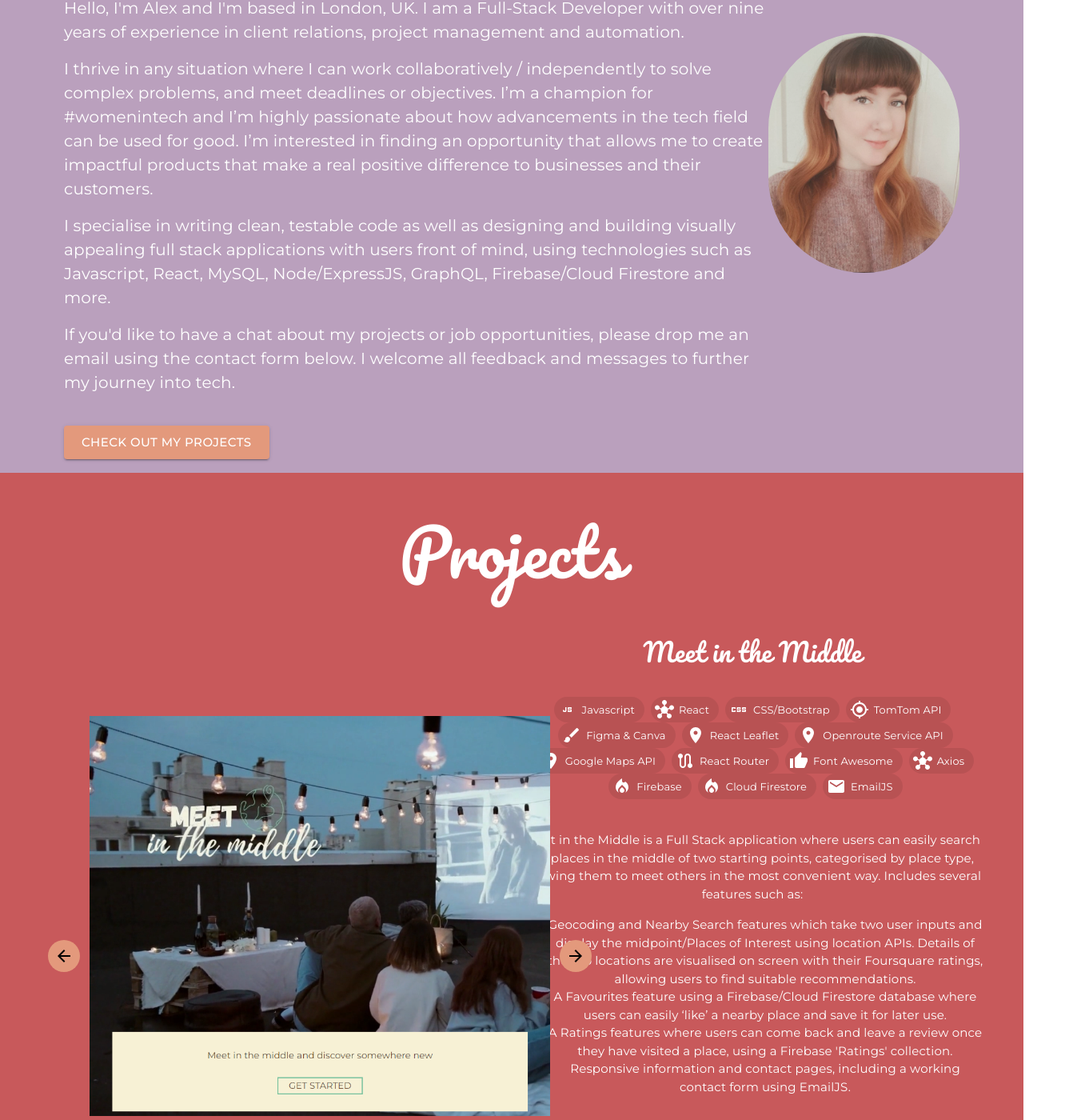
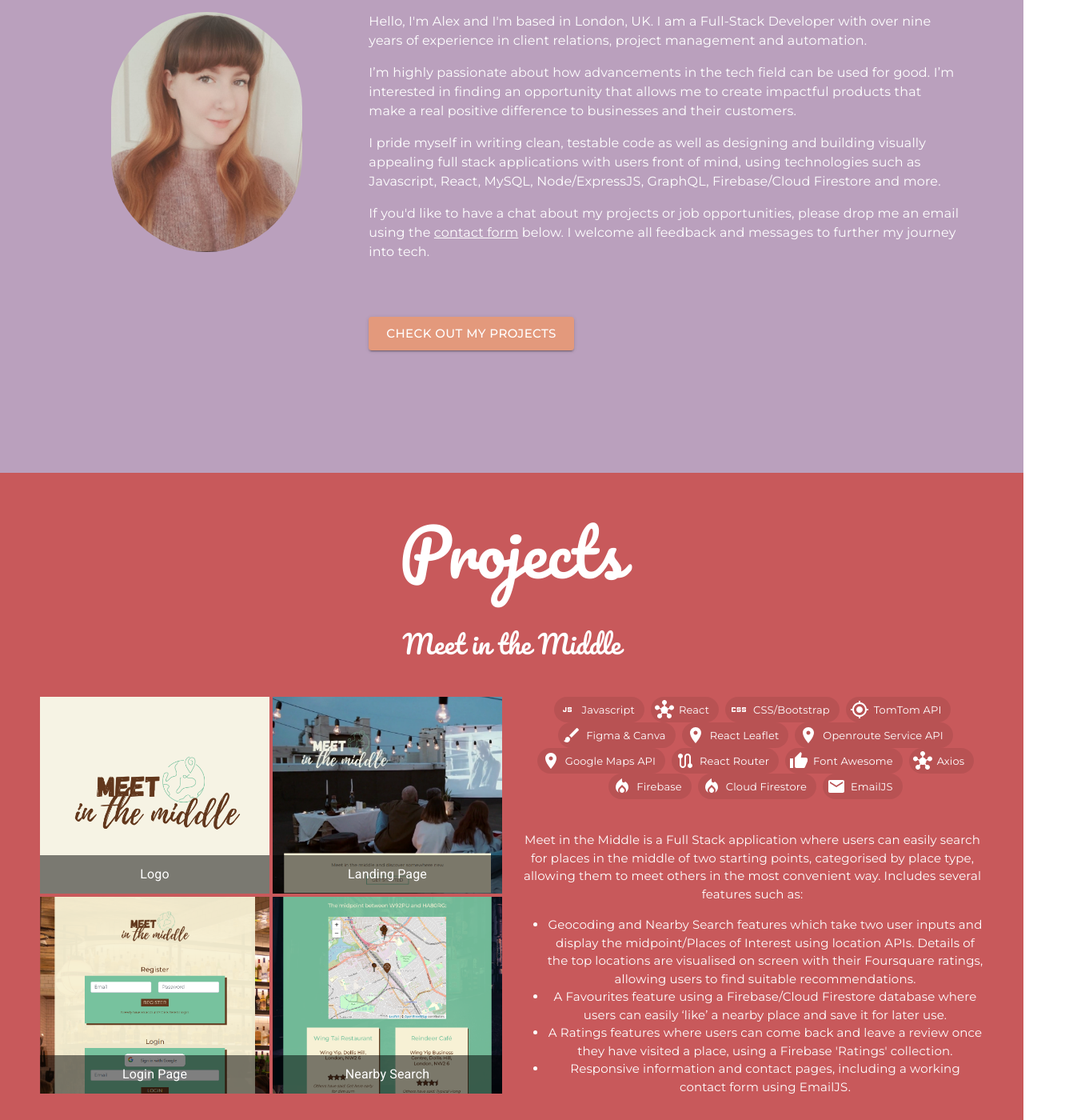
Before and after one commit to AlexJackson01/portfolio, a React (Create React App) app in the folder portfolio/: page / in a window 1280 px wide. Shown: the part 1009-2409 px from the top of the page at 80% size, 1352 px wide, since content can reach past the window. Built offline with nearby package versions, Linux system fonts and the light colour scheme.

Commit message:
Added some mobile responsiveness to project and welcome sections

```diff
--- a/portfolio/src/App.css
+++ b/portfolio/src/App.css
@@ -33,6 +33,17 @@ html {
     margin-right: 20px;
 }
 
+.contact-link {
+    color: white;
+    text-decoration: underline;
+    text-transform: none;
+}
+
+.contact-link:hover {
+    color: white;
+    font-weight: bold;
+}
+
 .nav-links:hover {
     color: white;
     text-decoration: none;
@@ -66,6 +77,7 @@ h1 {
 }
 
 .social {
+    height: 100px;
     margin: 20px;
 }
 
@@ -83,7 +95,8 @@ h4 {
     font-family: "Pacifico", cursive;
     font-weight: 10;
     color: white;
-    padding-bottom: 20px;
+    padding-bottom: 40px;
+    text-align: center;
 }
 
 h2 {
@@ -91,7 +104,7 @@ h2 {
     font-family: "Pacifico", cursive;
     font-weight: 10;
     color: white;
-    padding-bottom: 30px;
+    padding-bottom: 40px;
 }
 
 h3 {
@@ -119,9 +132,11 @@ h6 {
 }
 
 .see-projects {
-    display: block;
+    /* display: block; */
     margin: 0 auto;
-    margin-top: -30px;
+    margin-left: 0 auto;
+    margin-right: 0 auto;
+    /* margin-top: -30px; */
 }
 
 .project-image-dev {
@@ -157,7 +172,7 @@ h6 {
 p {
     font-family: "Montserrat", sans-serif;
     color: white;
-    font-size: 20px;
+    font-size: 16px;
 }
 
 .project-description {
@@ -180,6 +195,7 @@ p {
 .project-buttons {
     margin-top: 40px;
     margin-right: 10px;
+    margin-bottom: 100px;
 }
 
 .app-button {
@@ -193,6 +209,9 @@ p {
 .headshot {
     height: 300px;
     border-radius: 300px;
+    display: block;
+    margin: 0 auto;
+    margin-bottom: 50px;
 }
 
 .headshot-container {
@@ -314,243 +333,42 @@ form {
     font-family: "Montserrat", sans-serif;
 }
 
-
-/* body {
-    font-family: "Montserrat", sans-serif;
-    margin: 0;
-    padding: 0;
-}
-
-.intro {
-    background-color: #69ba97;
-    color: white;
-    font-size: 70px;
-    font-weight: 50;
-    text-align: center;
-    display: flex;
-    justify-content: center;
-}
-
-section {
-    background-color: white;
-}
-
-.hero {
-    background-color: #69ba97;
-    color: white;
-    font-size: 40px;
-    height: 100vh;
-}
-
-.logo {
-    height: 70px;
-}
-
-.hamburger {
-    color: white;
-}
-
-
-
-.footer-credits p {
-    font-size: 20px;
-    color: darkgray;
-}
-
-nav {
-    display: flex;
-    justify-content: space-between;
-}
-
-ul {
-    display: flex;
-    list-style-type: none;
-    width: 500px;
-    justify-content: space-around;
-    font-size: 30px;
-}
-
-li {
-    text-decoration: none;
-}
-
-h1 {
-    font-size: 90px;
-    font-family: "Pacifico", cursive;
-    margin: 0;
-    font-weight: 50;
-}
-
-h2 {
-    font-size: 80px;
-    font-family: "Pacifico", cursive;
-    font-weight: 10;
-    color: #fcc;
-    text-shadow: -1px 0 #539176, 0 1px #539176, 1px 0 #539176, 0 -1px #539176;
-}
-
-p {
-    margin: 0;
-    font-weight: 300;
-    font-size: 30px;
-}
-
-
-
-.hero-area {
-    display: flex;
-    height: 100%;
-    justify-content: space-between;
-    align-items: center;
-}
-
-.hero-text {
-    margin-left: 80px;
-    margin-bottom: 90px;
-}
-
-.button {
-    width: 200px;
-    height: 50px;
-    border-radius: 30px;
-    border: solid #539176 2px;
-    background-color: #fcc;
-    color: #539176 !important;
-    text-align: center;
-    font-weight: 300;
-    font-size: 30px;
-    padding-top: 10px;
-    margin-top: 20px;
-}
-
-.button-text {
-    color: #539176;
-}
-
-.button-text:hover {
-    color: #fcc;
-}
-
-
-
-.button:active {
-    background-color: #a9a9a9;
-    color: #808080;
-}
-
-.socials {
-    padding-bottom: 100px;
-}
-
-.logo {
-    font-family: "Pacifico", cursive;
-    margin: 18px;
-}
-
-.social {
-    margin: 20px;
-}
-
-.sub-section-alternative {
-    display: flex;
-    flex-direction: column;
-    text-align: center;
-    padding: 50px;
-    height: 100vh;
-}
-
-
-
-@media only screen and (max-width: 1000px) {
-    .project-container {
-        display: flex;
-        flex-wrap: wrap;
+@media only screen and (max-width: 800px) {
+    h1 {
+        font-size: 55px;
     }
 }
 
-.project-image {
-    margin-top: 25px;
-    width: 200px;
-    border-radius: 50%;
-    border: solid #539176 1px;
-}
-
-hr {
-    margin-left: 20px;
-    margin-right: 20px;
-    color: lightgray;
-}
-
-
-
-a {
-    text-decoration: none;
-    color: white;
-}
-
-
-
-.hamburger {
-    display: none;
-}
-
-.hamburger:focus {
-    outline: 0;
-}
-
-@media only screen and (max-width: 1000px) {
-    .hamburger {
-        display: block;
-        border: 0;
-        background-color: transparent;
-        color: white;
-        font-size: 30px;
-        margin: 20px;
-        align-self: flex-end;
+@media only screen and (max-width: 1200px) {
+    .hero-title {
+        font-size: 20px;
     }
-    ul {
-        display: none;
-        background-color: #7acaa6;
-        margin: 0px;
+    .hero {
+        height: 100vh;
+        width: 100vw;
     }
-    h1 {
-        font-size: 110px;
+    .headshot {
+        height: 200px;
     }
-    h2 {
-        font-size: 80px;
+    .social {
+        height: 25px;
+    }
+    .sub-section {
+        height: 100%;
+    }
+    .project-buttons {
+        margin-top: 40px;
+        margin-right: 0px;
+        margin-bottom: 100px;
     }
     p {
-        font-size: 35px;
-    }
-    .information p {
-        font-size: 35px;
-    }
-    ul.show {
-        display: block;
-    }
-    nav {
-        display: flex;
-        flex-direction: column-reverse;
-        background-color: #7acaa6;
-        margin-bottom: 10px;
-    }
-    #nav-list {
-        font-size: 45px;
-    }
-    .logo {
-        display: none;
-    }
-    .project-card {
-        width: 400px;
-        height: 700px;
-        font-size: 25px;
-        padding: 0;
+        font-size: 14px;
     }
     .project-image {
         width: 300px;
     }
     .subtext {
-        font-size: 30px;
+        font-size: 12px;
     }
     .button {
         width: 250px;
@@ -571,4 +389,4 @@ a {
     .button-text {
         font-size: 35px;
     }
-} */
+}
--- a/portfolio/src/App.js
+++ b/portfolio/src/App.js
@@ -33,8 +33,6 @@ function App() {
               <svg
                 xmlns="http://www.w3.org/2000/svg"
                 fill="#fff"
-                width="50"
-                height="50"
                 viewBox="0 0 24 24"
               >
                 <path
@@ -44,12 +42,10 @@ function App() {
             </a>
           </div>
           <div>
-            <a href="https://www.github.com/AlexJackson01" class="social">
+            <a href="https://www.github.com/AlexJackson01" className="social">
               <svg
                 xmlns="http://www.w3.org/2000/svg"
                 fill="#fff"
-                width="50"
-                height="50"
                 viewBox="0 0 24 24"
               >
                 <path
--- a/portfolio/src/components/About.js
+++ b/portfolio/src/components/About.js
@@ -12,14 +12,23 @@ export default function About() {
         <Fade bottom>
         <div>
             <h4>Welcome</h4>
-            <p>Hello, I'm Alex and I'm based in London, UK. I am a Full-Stack Developer with over nine years of experience in client relations, project management and automation.</p>
-            <p>I thrive in any situation where I can work collaboratively / independently to solve complex problems, and meet deadlines or objectives. I’m a champion for #womenintech and I’m highly passionate about how advancements in the tech field can be used for good. I’m interested in finding an opportunity that allows me to create impactful products that make a real positive difference to businesses and their customers.</p>
-            <p>I specialise in writing clean, testable code as well as designing and building visually appealing full stack applications with users front of mind, using technologies such as Javascript, React, MySQL, Node/ExpressJS, GraphQL, Firebase/Cloud Firestore and more.</p>
-            <p>If you'd like to have a chat about my projects or job opportunities, please drop me an email using the contact form below. I welcome all feedback and messages to further my journey into tech.</p>
-        <div className='see-projects'>
+            <div className='row'>
+              <div className='col-lg-4 col-sm-12'>
+                <img className="headshot" src={Me} alt="Alex Jackson headshot" />
+    </div>
+    <div className='col-lg-8 col-sm-12'>
+            <p className='about-text'>Hello, I'm Alex and I'm based in London, UK. I am a Full-Stack Developer with over nine years of experience in client relations, project management and automation.</p>
+            <p>I’m highly passionate about how advancements in the tech field can be used for good. I’m interested in finding an opportunity that allows me to create impactful products that make a real positive difference to businesses and their customers.</p>
+            <p>I pride myself in writing clean, testable code as well as designing and building visually appealing full stack applications with users front of mind, using technologies such as Javascript, React, MySQL, Node/ExpressJS, GraphQL, Firebase/Cloud Firestore and more.</p>
+            <p>If you'd like to have a chat about my projects or job opportunities, please drop me an email using the <a className="contact-link" href="#contact">contact form</a> below. I welcome all feedback and messages to further my journey into tech.</p>
+
+            <div className='see-projects'>
           <Button variant="contained" href="#projects" size="large" sx={{fontFamily: "Montserrat", backgroundColor: "#e3997c", "&:hover": {backgroundColor: "#e8ad96", color: "#486b53"}}}>
           Check Out My Projects
           </Button>
+      </div>
+          </div>
+
           </div>
 
 
@@ -29,9 +38,6 @@ export default function About() {
 
 
     </div>
-    <div className="headshot-container">
-        <img className="headshot" src={Me} alt="Alex Jackson headshot" />
-    </div>
     </Fade>
   </div>
   )
--- a/portfolio/src/components/projects/codify/Codify.js
+++ b/portfolio/src/components/projects/codify/Codify.js
@@ -1,60 +1,60 @@
 import React from 'react';
 import Fade from 'react-reveal/Fade';
-import Carousel from 'react-material-ui-carousel'
 import Chip from '@mui/material/Chip';
 import Stack from '@mui/material/Stack';
 import Button from '@mui/material/Button';
+import ImageList from '@mui/material/ImageList';
+import ImageListItem from '@mui/material/ImageListItem';
+import ImageListItemBar from '@mui/material/ImageListItemBar';
 import {Javascript, Hub, Css, Brush, Route, ThumbUp, SetMeal, VpnKey, Security, LocalPostOffice, Quiz,
-TableView, TextFields, FormatShapes, ColorLens, Biotech, ArrowForward, ArrowBack} from '@mui/icons-material';
+TableView, TextFields, FormatShapes, ColorLens, Biotech} from '@mui/icons-material';
 import Logo from "../codify/codify-logo.png";
-import Figma_1 from "../codify/figma1.png";
-import Figma_2 from "../codify/figma2.png";
 import Home from "../codify/codify-home.png";
 import Home2 from "../codify/codify-home2.png";
 import Whiteboard from "../codify/whiteboard.png";
 import Whiteboard2 from "../codify/whiteboard2.png";
 import Resources from "../codify/resources.png";
 
-const items = [
-  {
-      name: "Meet in the Middle Logo",
-      Image: Logo,
-  },
-  {
-    name: "Landing Page",
-    Image: Home2
-  },
-  {
-    name: "Whiteboard",
-    Image: Whiteboard2
-  },
-  {
-    name: "Resources",
-    Image: Resources
-  },
-]
-
-const Item = ({ item }) => {
-  return (
-    <div style={{ width: "100%", height: "100%" }}>
-      <div>
-      <img className="project-image" src={item.Image} />
-      </div>
-      <div>
-      </div>
-      </div>
-  );
+function srcset(image, size, rows = 1, cols = 1) {
+  return {
+    src: `${image}?w=${size * cols}&h=${size * rows}&fit=crop&auto=format`,
+    srcSet: `${image}?w=${size * cols}&h=${
+      size * rows
+    }&fit=crop&auto=format&dpr=2 2x`,
+  };
 }
-
 
 export default function Codify() {
   return (
     <div>
         <section>
             <Fade bottom>
-                <div className='project-carousels row'>
-                <div className='col-6'>
-                <h2>Codify</h2>
+            <h2>Codify</h2>
+                <div className='row'>
+                <div className='col-lg-6 col-sm-12'>
+                <ImageList
+                // sx={{ width: "100%" }}
+                variant="quilted"
+                cols={4}
+                rowHeight={121}
+            >
+            {itemData.map((item) => (
+                <ImageListItem key={item.img} cols={item.cols || 1} rows={item.rows || 1}>
+                <img
+                    {...srcset(item.img, 121, item.rows, item.cols)}
+                    alt={item.title}
+                    loading="lazy"
+                />
+                <ImageListItemBar
+            title={item.title}
+            subtitle={item.author}
+          />
+                </ImageListItem>
+            ))}
+            </ImageList>
+
+            </div>
+        <div className='col-lg-6 col-sm-12'>
             <div className='tech-stack'>
               <Stack direction="row" spacing={1} sx={{color: "white", display: "block", margin: "0", }}>
               <Chip icon={<Javascript style={{color: "white"}}/>} label="Javascript" variant="Filled" sx={{color: "white", fontFamily: "Montserrat"}}/>
@@ -95,23 +95,9 @@ export default function Codify() {
           See on Github
           </Button></p>
             </div>
-        <div className='col-6'>
+        <div className='col-lg-6 col-sm-12'>
 
 
-        <Carousel autoPlay className='project-carousel' indicators={true} NextIcon={<ArrowForward />}  PrevIcon={<ArrowBack/>} navButtonsProps={{          // Change the colors and radius of the actual buttons. THIS STYLES BOTH BUTTONS
-        style: {
-            backgroundColor: '#e3997c',
-            color: "black",
-            opacity: 100
-            // borderRadius: 0
-        }
-    }}
-
-        >
-            {
-                items.map( (item, i) => <Item key={i} item={item} /> )
-            }
-        </Carousel>
             </div>
             </div>
       </Fade>
@@ -119,3 +105,30 @@ export default function Codify() {
     </div>
   )
 }
+
+const itemData = [
+  {
+    img: Logo,
+    title: "Logo",
+    rows: 2,
+    cols: 2,
+  },
+  {
+    img: Home2,
+    title: "Landing Page",
+    rows: 2,
+    cols: 2,
+  },
+  {
+    img: Whiteboard2,
+    title: "Login Page",
+    rows: 2,
+    cols: 2,
+  },
+  {
+    img: Resources,
+    title: "Nearby Search",
+    rows: 2,
+    cols: 2,
+  },
+];
--- a/portfolio/src/components/projects/middle/Middle.js
+++ b/portfolio/src/components/projects/middle/Middle.js
@@ -3,53 +3,24 @@ import Fade from 'react-reveal/Fade';
 import Chip from '@mui/material/Chip';
 import Stack from '@mui/material/Stack';
 import Button from '@mui/material/Button';
+import ImageList from '@mui/material/ImageList';
+import ImageListItem from '@mui/material/ImageListItem';
+import ImageListItemBar from '@mui/material/ImageListItemBar';
 import {Javascript, Hub, Css, GpsFixed, Brush, Room, Route, ThumbUp,
-  LocalFireDepartment, Email, ArrowForward, ArrowBack} from '@mui/icons-material';
-import Carousel from 'react-material-ui-carousel'
+  LocalFireDepartment, Email} from '@mui/icons-material';
 import Logo from "../middle/Meet-logo.png";
 import Landing from "../middle/meet-landing.png";
-import Figma_1 from "../middle/Figma1.png";
-import Figma_2 from "../middle/Figma2.png";
-import HomePage from "../middle/meet-home.png";
 import LoginPage from "../middle/meet-login.png";
 import SearchPage from "../middle/meet-search.png";
 
-
-const items = [
-        {
-            name: "Meet in the Middle Logo",
-            Image: Logo,
-        },
-        {
-            name: "Landing Page",
-            Image: Landing
-        },
-        {
-          name: "Login Page",
-          Image: LoginPage
-        },
-        {
-          name: "Home Page",
-          Image: HomePage
-        },
-        {
-          name: "Search Page",
-          Image: SearchPage
-        },
-    ]
-
-
-    const Item = ({ item }) => {
-      return (
-        <div style={{ width: "100%", height: "100%" }}>
-          <div>
-          <img className="project-image" src={item.Image} />
-          </div>
-          <div>
-          </div>
-          </div>
-      );
-    }
+function srcset(image, size, rows = 1, cols = 1) {
+  return {
+    src: `${image}?w=${size * cols}&h=${size * rows}&fit=crop&auto=format`,
+    srcSet: `${image}?w=${size * cols}&h=${
+      size * rows
+    }&fit=crop&auto=format&dpr=2 2x`,
+  };
+}
 
 
 export default function Middle() {
@@ -57,26 +28,34 @@ export default function Middle() {
     <div>
         <section>
             <Fade bottom>
-                <div className='project-carousels row'>
-                <div className='col-6'>
+            <h2>Meet in the Middle</h2>
+                <div className='row'>
+                <div className='col-lg-6 col-sm-12'>
 
-        <Carousel autoPlay className='project-carousel' indicators={true} NextIcon={<ArrowForward />}  PrevIcon={<ArrowBack/>} navButtonsProps={{          // Change the colors and radius of the actual buttons. THIS STYLES BOTH BUTTONS
-        style: {
-            backgroundColor: '#e3997c',
-            color: "black",
-            opacity: 100
-            // borderRadius: 0
-        }
-    }}
+                <ImageList
+                // sx={{ width: "100%" }}
+                variant="quilted"
+                cols={4}
+                rowHeight={121}
+            >
+            {itemData.map((item) => (
+                <ImageListItem key={item.img} cols={item.cols || 1} rows={item.rows || 1}>
+                <img
+                    {...srcset(item.img, 121, item.rows, item.cols)}
+                    alt={item.title}
+                    loading="lazy"
+                />
+                <ImageListItemBar
+            title={item.title}
+            subtitle={item.author}
+          />
+                </ImageListItem>
+            ))}
+            </ImageList>
 
-        >
-            {
-                items.map( (item, i) => <Item key={i} item={item} /> )
-            }
-        </Carousel>
+
             </div>
-        <div className='col-6'>
-            <h2>Meet in the Middle</h2>
+        <div className='col-lg-6 col-sm-12'>
             <div className='tech-stack'>
               <Stack className="tech-icons" direction="row" spacing={1} sx={{color: "white", display: "block", margin: "0"}}>
               <Chip icon={<Javascript style={{color: "white"}}/>} label="Javascript" variant="Filled" sx={{color: "white", fontFamily: "Montserrat"}}/>
@@ -119,3 +98,30 @@ export default function Middle() {
     </div>
   )
 }
+
+const itemData = [
+  {
+    img: Logo,
+    title: "Logo",
+    rows: 2,
+    cols: 2,
+  },
+  {
+    img: Landing,
+    title: "Landing Page",
+    rows: 2,
+    cols: 2,
+  },
+  {
+    img: LoginPage,
+    title: "Login Page",
+    rows: 2,
+    cols: 2,
+  },
+  {
+    img: SearchPage,
+    title: "Nearby Search",
+    rows: 2,
+    cols: 2,
+  },
+];
--- a/portfolio/src/components/projects/reliked/Reliked.js
+++ b/portfolio/src/components/projects/reliked/Reliked.js
@@ -3,6 +3,9 @@ import Fade from 'react-reveal/Fade';
 import Chip from '@mui/material/Chip';
 import Stack from '@mui/material/Stack';
 import Button from '@mui/material/Button';
+import ImageList from '@mui/material/ImageList';
+import ImageListItem from '@mui/material/ImageListItem';
+import ImageListItemBar from '@mui/material/ImageListItemBar';
 import {Javascript, Hub, Css, ShoppingBag, SetMeal, VpnKey, Route, Security,
   LocalFireDepartment, Email, ArrowForward, ArrowBack} from '@mui/icons-material';
 import Carousel from 'react-material-ui-carousel'
@@ -15,81 +18,47 @@ import Products from "../reliked/reliked-products.png";
 import Sales from "../reliked/reliked-sales.png";
 import LoginPage from "../reliked/reliked-login.png";
 
-
-const items = [
-        {
-            name: "Reliked Logo",
-            Image: Logo,
-        },
-        {
-            name: "Login Page",
-            Image: LoginPage
-        },
-        {
-          name: "Admin Page",
-          Image: Admin
-        },
-        {
-          name: "Admin Page",
-          Image: Admin2
-        },
-        {
-          name: "Products Filter",
-          Image: Products
-        },
-        {
-          name: "Pagination",
-          Image: Sales
-        },
-        {
-          name: "Vendor Page",
-          Image: Vendor
-        },
-        {
-          name: "Vendor Page",
-          Image: Vendor2
-        },
-    ]
-
-
-    const Item = ({ item }) => {
-      return (
-        <div style={{ width: "100%", height: "100%" }}>
-          <div>
-          <img className="project-image" src={item.Image} />
-          </div>
-          <div>
-          </div>
-          </div>
-      );
-    }
-
+function srcset(image, size, rows = 1, cols = 1) {
+  return {
+    src: `${image}?w=${size * cols}&h=${size * rows}&fit=crop&auto=format`,
+    srcSet: `${image}?w=${size * cols}&h=${
+      size * rows
+    }&fit=crop&auto=format&dpr=2 2x`,
+  };
+}
 
 export default function Reliked() {
   return (
     <div>
         <section>
             <Fade bottom>
-                <div className='project-carousels row'>
-                <div className='col-6'>
+            <h2>Reliked Multivendor Marketplace<br />Feature Extension</h2>
 
-        <Carousel autoPlay className='project-carousel' indicators={true} NextIcon={<ArrowForward />}  PrevIcon={<ArrowBack/>} navButtonsProps={{          // Change the colors and radius of the actual buttons. THIS STYLES BOTH BUTTONS
-        style: {
-            backgroundColor: '#e3997c',
-            color: "black",
-            opacity: 100
-            // borderRadius: 0
-        }
-    }}
+                <div className='row'>
+                <div className='col-lg-6 col-sm-12'>
 
-        >
-            {
-                items.map( (item, i) => <Item key={i} item={item} /> )
-            }
-        </Carousel>
+                <ImageList
+                // sx={{ width: "100%" }}
+                variant="quilted"
+                cols={4}
+                rowHeight={121}
+            >
+            {itemData.map((item) => (
+                <ImageListItem key={item.img} cols={item.cols || 1} rows={item.rows || 1}>
+                <img
+                    {...srcset(item.img, 121, item.rows, item.cols)}
+                    alt={item.title}
+                    loading="lazy"
+                />
+                <ImageListItemBar
+            title={item.title}
+            subtitle={item.author}
+          />
+                </ImageListItem>
+            ))}
+            </ImageList>
             </div>
-        <div className='col-6'>
-            <h2>Reliked Multivendor Marketplace<br />Feature Extension</h2>
+        <div className='col-lg-6 col-sm-12'>
             <div className='tech-stack'>
               <Stack className="tech-icons" direction="row" spacing={1} sx={{color: "white", display: "block", margin: "0"}}>
               <Chip icon={<Javascript style={{color: "white"}}/>} label="Javascript" variant="Filled" sx={{color: "white", fontFamily: "Montserrat"}}/>
@@ -127,3 +96,30 @@ export default function Reliked() {
     </div>
   )
 }
+
+const itemData = [
+  {
+    img: Logo,
+    title: "Logo",
+    rows: 2,
+    cols: 2,
+  },
+  {
+    img: Admin,
+    title: "Landing Page",
+    rows: 2,
+    cols: 2,
+  },
+  {
+    img: Sales,
+    title: "Login Page",
+    rows: 2,
+    cols: 2,
+  },
+  {
+    img: LoginPage,
+    title: "Nearby Search",
+    rows: 2,
+    cols: 2,
+  },
+];
```
Also changed, not shown: portfolio/src/components/projects/codify/codify-logo.png.
